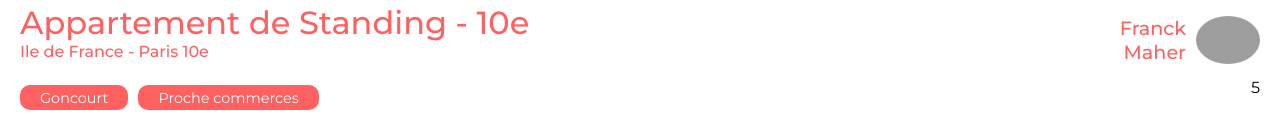
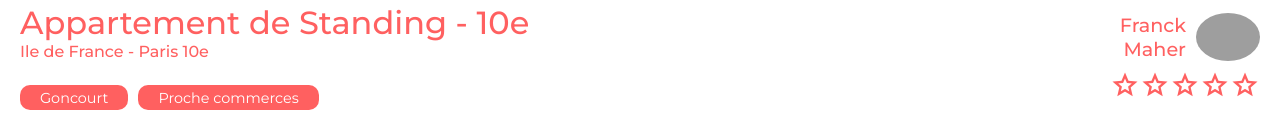
Before and after one commit to ugopulito/kasa, a React (Create React App) app: page /logement/0979876d in a window 1280 px wide. Shown: the part 614-754 px from the top of the page. Built offline with nearby package versions, Linux system fonts and the light colour scheme; grey boxes are pictures that could not be loaded.

Commit message:
dev composant notation

```diff
--- a/public/assets/css/style.css
+++ b/public/assets/css/style.css
@@ -267,4 +267,17 @@ footer img {
   font-size: 1.1rem;
 }
 
+.stars {
+  display: flex;
+  flex-direction: row-reverse;
+  justify-content: flex-start;
+}
+.stars span {
+  font-size: 30px;
+  color: #E3E3E3;
+}
+.stars span.full {
+  color: #FF6060;
+}
+
 /*# sourceMappingURL=style.css.map */
--- a/public/index.html
+++ b/public/index.html
@@ -12,6 +12,7 @@
     <link rel="preconnect" href="https://fonts.googleapis.com">
     <link rel="preconnect" href="https://fonts.gstatic.com" crossorigin>
     <link href="https://fonts.googleapis.com/css2?family=Montserrat:wght@400;500;700&display=swap" rel="stylesheet">
+    <link rel="stylesheet" href="https://fonts.googleapis.com/css2?family=Material+Symbols+Outlined:opsz,wght,FILL,GRAD@48,400,1,0" />
     <link rel="manifest" href="%PUBLIC_URL%/manifest.json" />
     <title>Kasa</title>
   </head>
--- /dev/null
+++ b/src/components/Rating.js
@@ -0,0 +1,18 @@
+import React from 'react';
+
+
+const Rating = ({nbStars, totalStars}) => {
+    let fillStars = totalStars - nbStars;
+    return(
+        <>
+        {Array(nbStars).fill('tmp').map((_, index) =>
+                <span className={'material-symbols-outlined full'} key={index}>star</span>
+        )}
+        {Array(fillStars).fill('tmp').map((_, index) =>
+                <span className={'material-symbols-outlined empty'} key={index}>star</span>
+        )}
+        </>
+    )
+}
+
+export default Rating;
--- a/src/pages/Product.js
+++ b/src/pages/Product.js
@@ -2,14 +2,15 @@ import React from 'react';
 import { useParams } from 'react-router-dom';
 import Carrousel from '../components/Carrousel';
 import Dropdown from '../components/Dropdown'
+import Rating from '../components/Rating';
 
 import Data from '../data.json'
 
 const Product = () => {
     window.scrollTo(0,0);
     const logementId = useParams().id;
-    const index = Data.findIndex(item => item.id === logementId);
-    const logement = Data[index];
+    const logIndex = Data.findIndex(item => item.id === logementId);
+    const logement = Data[logIndex];
     return (
         <div className='containerLogement'>
             <Carrousel list={logement.pictures} img={logement.pictures} alt={logement.title}/>
@@ -28,8 +29,8 @@ const Product = () => {
                         <p>{logement.host.name}</p>
                         <img src={logement.host.picture} alt={logement.host.name} />
                     </div>
-                    <div className='rating'>
-                        {logement.rating}
+                    <div className='stars'>
+                        <Rating nbStars={parseInt(logement.rating)} totalStars={5}/>
                     </div>
                 </div>
             </div>
--- a/src/sass/main.scss
+++ b/src/sass/main.scss
@@ -2,6 +2,8 @@ $red: #FF6060;
 $black: #000000;
 $white: #ffffff;
 $grey: #F6F6F6;
+$dark-grey:#E3E3E3;
+
 *{
     margin: 0;
     margin-block: 0;
@@ -202,6 +204,7 @@ footer{
         border-radius: 25px;
     }
 }
+
 .containerLogement{
     .info{
         display: flex;
@@ -272,3 +275,16 @@ footer{
         }
     }
 }
+
+.stars{
+    display: flex;
+    flex-direction: row-reverse;
+    justify-content: flex-start;
+    span{
+        font-size: 30px;
+        color: $dark-grey;
+        &.full{
+            color: $red;
+        }
+    }
+}
```
Also changed, not shown: 1 other file (tests, documents, lock files or other folders).
